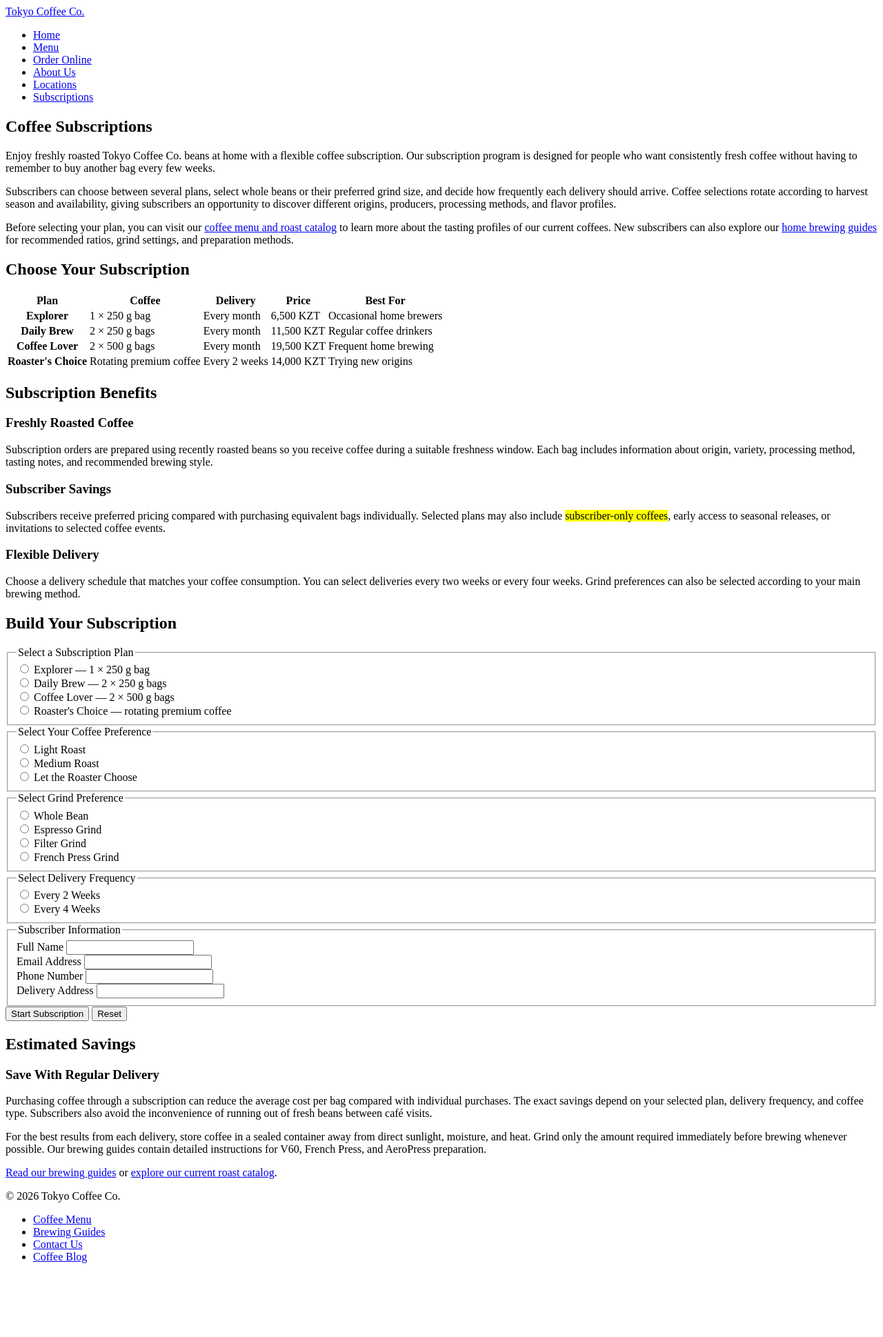
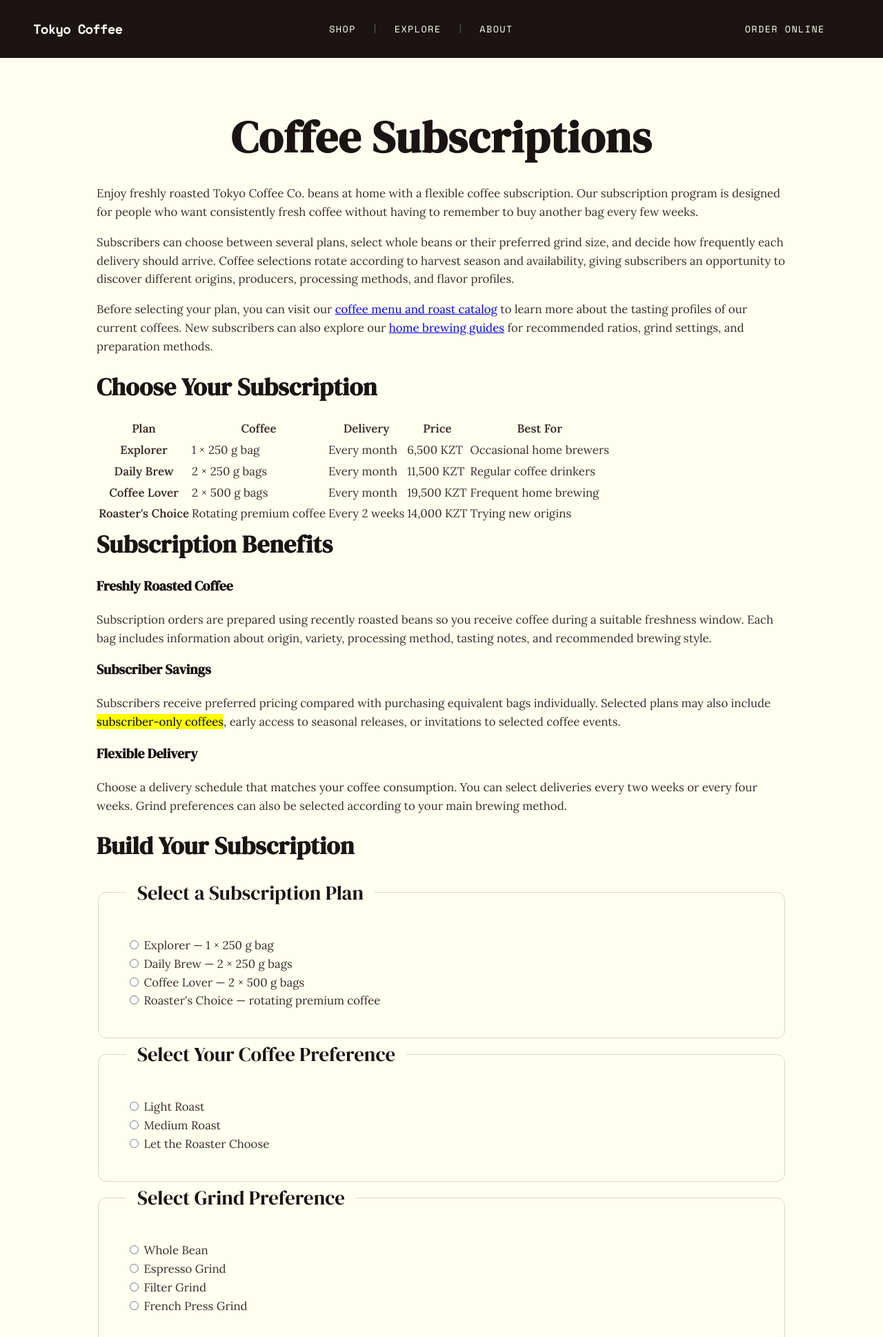
Before and after one commit to dev-dmitrii-g/web-technologies-1, a plain HTML site: page pages/subscriptions.html in a window 1280 px wide. Shown: the top 1938 px of the page at 69% size. Before the commit the page ends 1847 px from the top, so only its background shows below. Drawn offline with nearby package versions, Linux system fonts and the light colour scheme.

Commit message:
chore: added css to order and subscriptions pages

```diff
--- a/pages/order.html
+++ b/pages/order.html
@@ -6,20 +6,50 @@
     <meta charset="UTF-8">
     <meta name="viewport" content="width=device-width, initial-scale=1.0">
     <title>Order Online | Tokyo Coffee</title>
+    <link rel="stylesheet" href="css/base.css">
+    <link href="https://fonts.googleapis.com/css2?family=DM+Serif+Display&family=Lora:ital,wght@0,400;0,600;1,400&family=Space+Mono:ital,wght@0,400;0,700;1,400&display=swap" rel="stylesheet">
 </head>
 
 <body>
 
-<header>
-    <h1>Tokyo Coffee</h1>
+<header class="site-header">
+    <div class="header-logo">
+        <a href="index.html"><strong>Tokyo Coffee</strong></a>
+    </div>
+    <nav class="main-nav" aria-label="Main navigation">
+        <div class="nav-dropdown">
+            <button class="dropdown-toggle" aria-haspopup="true" aria-expanded="false">Shop</button>
+            <div class="dropdown-menu">
+                <a href="menu.html">Full Menu</a>
+                <a href="subscriptions.html">Subscriptions</a>
+                <a href="wholesale.html">Wholesale B2B</a>
+            </div>
+        </div>
+        <span class="nav-separator">|</span>
+        <div class="nav-dropdown">
+            <button class="dropdown-toggle" aria-haspopup="true" aria-expanded="false">Explore</button>
+            <div class="dropdown-menu">
+                <a href="brewing-guides.html">Brewing Guides</a>
+                <a href="events.html">Events & Classes</a>
+                <a href="blog.html">Coffee Blog</a>
+                <a href="wholesale.html">Wholesale</a>
+            </div>
+        </div>
+        <span class="nav-separator">|</span>
+        <div class="nav-dropdown">
+            <button class="dropdown-toggle" aria-haspopup="true" aria-expanded="false">About</button>
+            <div class="dropdown-menu">
+                <a href="about.html">Our Story</a>
+                <a href="locations.html">Locations & Hours</a>
+                <a href="contact.html">Contact Us</a>
+            </div>
+        </div>
+    </nav>
+    <div class="header-action">
+        <a href="order.html" class="action-btn btn-primary">Order Online</a>
+    </div>
+</header>
 
-    <nav>
-        <a href="index.html">Home</a>
-        <a href="menu.html">Menu</a>
-        <a href="order.html">Order Online</a>
-        <a href="subscription.html">Subscriptions</a>
-    </nav>
-</header>
 
 <main>
 
@@ -432,13 +462,16 @@
 </main>
 
 
-<footer>
-    <p>&copy; 2026 Tokyo Coffee</p>
+<footer class="site-footer">
+    <p><strong>Tokyo Coffee</strong></p>
+    <p>Contact: <a href="tel:+77023712782">+7-702-371-27-82</a></p>
+    <p>
+        Address: Bukhar Zhyrau Street, 19, Astana —
+        <a href="https://2gis.kz/astana/geo/70000001114006291" target="_blank" rel="noopener noreferrer">Find us on 2GIS</a>
+    </p>
+    <p>&copy; 2026 Tokyo Coffee. All rights reserved.</p>
+</footer>
 
-    <nav>
-        <a href="menu.html">View Full Menu</a>
-    </nav>
-</footer>
 
 </body>
 </html>
--- a/pages/subscription.html
+++ b/pages/subscriptions.html
@@ -6,28 +6,50 @@
     <meta charset="UTF-8">
     <meta name="viewport" content="width=device-width, initial-scale=1.0">
     <title>Coffee Subscriptions | Tokyo Coffee Co.</title>
+    <link rel="stylesheet" href="css/base.css">
+    <link href="https://fonts.googleapis.com/css2?family=DM+Serif+Display&family=Lora:ital,wght@0,400;0,600;1,400&family=Space+Mono:ital,wght@0,400;0,700;1,400&display=swap" rel="stylesheet">
 </head>
 
 <body>
 
-<header>
-    <a href="index.html">Tokyo Coffee Co.</a>
+<header class="site-header">
+    <div class="header-logo">
+        <a href="index.html"><strong>Tokyo Coffee</strong></a>
+    </div>
+    <nav class="main-nav" aria-label="Main navigation">
+        <div class="nav-dropdown">
+            <button class="dropdown-toggle" aria-haspopup="true" aria-expanded="false">Shop</button>
+            <div class="dropdown-menu">
+                <a href="menu.html">Full Menu</a>
+                <a href="subscriptions.html">Subscriptions</a>
+                <a href="wholesale.html">Wholesale B2B</a>
+            </div>
+        </div>
+        <span class="nav-separator">|</span>
+        <div class="nav-dropdown">
+            <button class="dropdown-toggle" aria-haspopup="true" aria-expanded="false">Explore</button>
+            <div class="dropdown-menu">
+                <a href="brewing-guides.html">Brewing Guides</a>
+                <a href="events.html">Events & Classes</a>
+                <a href="blog.html">Coffee Blog</a>
+                <a href="wholesale.html">Wholesale</a>
+            </div>
+        </div>
+        <span class="nav-separator">|</span>
+        <div class="nav-dropdown">
+            <button class="dropdown-toggle" aria-haspopup="true" aria-expanded="false">About</button>
+            <div class="dropdown-menu">
+                <a href="about.html">Our Story</a>
+                <a href="locations.html">Locations & Hours</a>
+                <a href="contact.html">Contact Us</a>
+            </div>
+        </div>
+    </nav>
+    <div class="header-action">
+        <a href="order.html" class="action-btn btn-primary">Order Online</a>
+    </div>
+</header>
 
-    <nav aria-label="Main navigation">
-        <ul>
-            <li><a href="index.html">Home</a></li>
-            <li><a href="menu.html">Menu</a></li>
-            <li><a href="order.html">Order Online</a></li>
-            <li><a href="about.html">About Us</a></li>
-            <li><a href="locations.html">Locations</a></li>
-            <li>
-                <a href="subscriptions.html" aria-current="page">
-                    Subscriptions
-                </a>
-            </li>
-        </ul>
-    </nav>
-</header>
 
 <main>
 
@@ -386,18 +408,16 @@
 
 </main>
 
-<footer>
-    <p>&copy; 2026 Tokyo Coffee Co.</p>
+<footer class="site-footer">
+    <p><strong>Tokyo Coffee</strong></p>
+    <p>Contact: <a href="tel:+77023712782">+7-702-371-27-82</a></p>
+    <p>
+        Address: Bukhar Zhyrau Street, 19, Astana —
+        <a href="https://2gis.kz/astana/geo/70000001114006291" target="_blank" rel="noopener noreferrer">Find us on 2GIS</a>
+    </p>
+    <p>&copy; 2026 Tokyo Coffee. All rights reserved.</p>
+</footer>
 
-    <nav aria-label="Footer navigation">
-        <ul>
-            <li><a href="menu.html">Coffee Menu</a></li>
-            <li><a href="brewing-guides.html">Brewing Guides</a></li>
-            <li><a href="contact.html">Contact Us</a></li>
-            <li><a href="blog.html">Coffee Blog</a></li>
-        </ul>
-    </nav>
-</footer>
 
 </body>
 </html>
```
